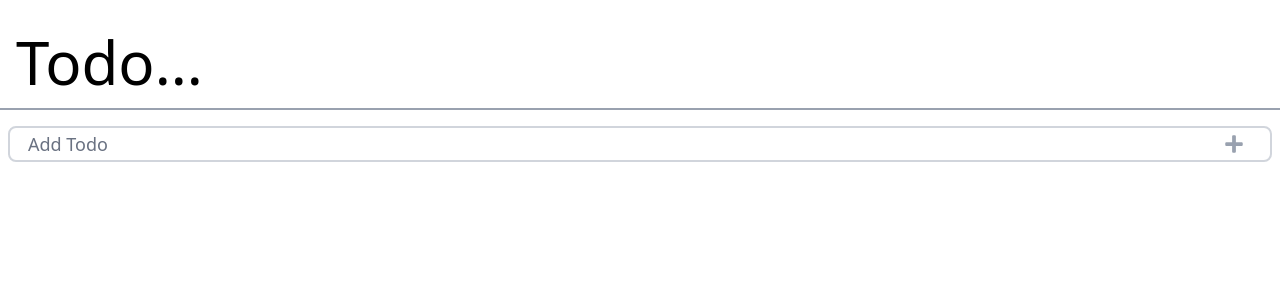
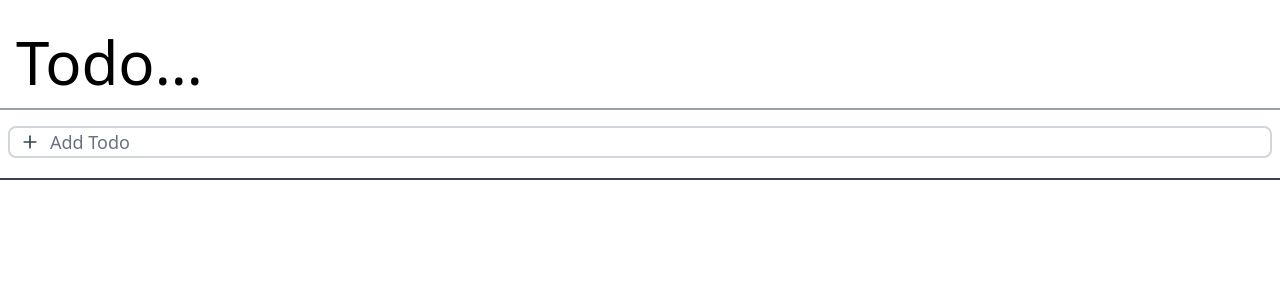
Before and after one commit to Rohanj48/Todo-Page, a React (Vite) app: page / in a window 1280 px wide. Shown: the top 300 px of the page. Built offline with nearby package versions, Linux system fonts and the light colour scheme.

Commit message:
added fucntionality to check and uncheck task

```diff
--- a/src/components/AddTodoCard.jsx
+++ b/src/components/AddTodoCard.jsx
@@ -1,5 +1,5 @@
 import React, { useState } from 'react';
-import { FaPlus, FaMinus } from "react-icons/fa";
+import { FiPlus, FiMinus } from "react-icons/fi";
 import { v4 as uuidv4 } from 'uuid';
 import DatePicker from "react-datepicker";
 import "react-datepicker/dist/react-datepicker.css";
@@ -23,7 +23,7 @@ const AddTodoCard = ({ handleAddTask }) => {
         const newTodo = {
             id: uuidv4(),
             title,
-            status: 0,
+            status: false,
             progress,
             priority,
             createdAt,
@@ -53,8 +53,13 @@ const AddTodoCard = ({ handleAddTask }) => {
     };
 
     return (
-        <div className='bg-white m-2 rounded-lg border-2 border-gray-300 text-xl transition-all duration-200 hover:scale-101 p-0.5'>
-            <div className='flex justify-between px-4'>
+        <div className='bg-white m-2 items-center rounded-lg border-2 border-gray-300 text-xl transition-all duration-200 hover:scale-101  '>
+
+            <div className='flex'>
+                <button className="px-2.5   text-gray-700"
+                    onClick={toggleExpand} >
+                    {isExpanded ? <FiMinus className='transition-all duration-200 hover:scale-115 text-xl' /> : <FiPlus className='transition-all duration-200 hover:scale-115 text-xl' />}
+                </button>
                 {isExpanded ? (
                     <input
                         type="text"
@@ -68,10 +73,7 @@ const AddTodoCard = ({ handleAddTask }) => {
                     <span className="font-medium text-lg text-gray-500">Add Todo</span>
                 )}
 
-                <button className="px-2 transition-all duration-200 hover:scale-110 font-light text-gray-400"
-                    onClick={toggleExpand} >
-                    {isExpanded ? <FaMinus /> : <FaPlus />}
-                </button>
+
             </div>
 
             {isExpanded && (
--- a/src/components/Navbar.jsx
+++ b/src/components/Navbar.jsx
@@ -6,7 +6,7 @@ const Navbar = ({ toggle }) => {
 
 
     return (
-        <div className='flex justify-between my-4 align-middle items-center border-b-2 border-gray-400'>
+        <div className='flex justify-between my-4 align-middle items-center border-b-2 border-gray-400 '>
             <h1 className='text-6xl text-black m-4 ' > Todo...</h1>
             {/* <button className=" flex align-middle items-center gap-2 rounded-lg bg-black text-xl text-white font-medium px-6 py-4 h-fit transition-transform duration-200 hover:scale-105" type="button"
                 onClick={toggle}>
--- a/src/components/TodoArea.jsx
+++ b/src/components/TodoArea.jsx
@@ -49,15 +49,16 @@ const TodoArea = () => {
 
     const handleTodoCardChecked = (id) => {
         // updaataes the stat of id
-        setTodoItems((oldTitles) => {
-            return oldTitles.map((title) => {
-                if (title.id == id) {
-                    let oldstat = title.stat;
-                    return { ...title, stat: !oldstat };
+        setTodoItems((oldTodos) => {
+            return oldTodos.map((todo) => {
+                if (todo.id == id) {
+                    let oldstatus = todo.status;
+                    return { ...todo, status: !oldstatus };
                 }
-                else return title;
+                else return todo;
             })
         })
+        console.log(todoItems)
 
     }
 
@@ -81,17 +82,33 @@ const TodoArea = () => {
 
     return (
         <div className=' max-w-2xl md:max-w-7xl mx-auto'>
-
-            {todoItems.map((todo) => (
+            <div>
+                {todoItems
+                    .filter((todo) => todo.status === false)
+                    .map((todo) => (
                         <TodoCard
                             key={todo.id}
                             id={todo.id}
                             todoItem={todo}
                             handleTodoCardDelete={handleTodoCardDelete}
+                            handleTodoCardChecked={handleTodoCardChecked}
                         />
                     ))}
-
                 <AddTodoCard handleAddTask={handleAddTask} />
+            </div>
+            <div className='border-t-2 border-gray-700 mt-5'>
+                {todoItems
+                    .filter((todo) => todo.status === true)
+                    .map((todo) => (
+                        <TodoCard
+                            key={todo.id}
+                            id={todo.id}
+                            todoItem={todo}
+                            handleTodoCardDelete={handleTodoCardDelete}
+                            handleTodoCardChecked={handleTodoCardChecked}
+                        />
+                    ))}
+            </div>
         </div>
     )
 }
--- a/src/components/TodoCard.jsx
+++ b/src/components/TodoCard.jsx
@@ -1,22 +1,35 @@
 import React, { useEffect, useState } from 'react'
-import { MdDelete } from "react-icons/md";
+import { MdDelete, MdOutlineCheckBoxOutlineBlank, MdCheckBox } from "react-icons/md";
 
 
-const TodoCard = ({ id, todoItem, handleTodoCardDelete }) => {
+
+const TodoCard = ({ id, todoItem, handleTodoCardDelete, handleTodoCardChecked }) => {
 
     return (
-        <div className='bg-white m-2 rounded-lg font-medium border-2 border-gray-300 pl-4 pr-2 text-lg
-                        flex justify-between transition-all duration-200 hover:scale-101'>
-            <div>
+        <div className={`bg-white m-2 rounded-lg font-medium border-2 border-gray-300 pl-1 pr-2 text-lg
+                        flex justify-between items-center transition-all duration-200 hover:scale-101
+                        ${todoItem.status ? 'line-through text-gray-400' : 'text-gray-800'}
+                         `}>
+
+            <div className='flex items-center'>
+                {todoItem.status ? (
+                    <button onClick={() => { handleTodoCardChecked(id) }}>
+                        <MdCheckBox className="text-gray-800 mx-1 text-2xl transition-all duration-200 hover:scale-110" />
+                    </button>
+                ) : (
+                    <button onClick={() => { handleTodoCardChecked(id) }}>
+                        <MdOutlineCheckBoxOutlineBlank className='text-gray-800 mx-1 text-2xl transition-all duration-200 hover:scale-110' />
+                    </button>
+                )}
 
                 {todoItem.title}
             </div>
-            <div>
+            <div className='flex items-center'>
                 <button onClick={() => handleTodoCardDelete(id)}>
-                    <MdDelete className='text-red-500 m-1 text-xl transition-all duration-200 hover:scale-110' />
+                    <MdDelete className='text-red-500 mx-1 text-2xl transition-all duration-200 hover:scale-110' />
                 </button>
             </div>
-        </div>
+        </div >
     )
 }
 
```
Lines whose indentation alone changed are shown as unchanged.
